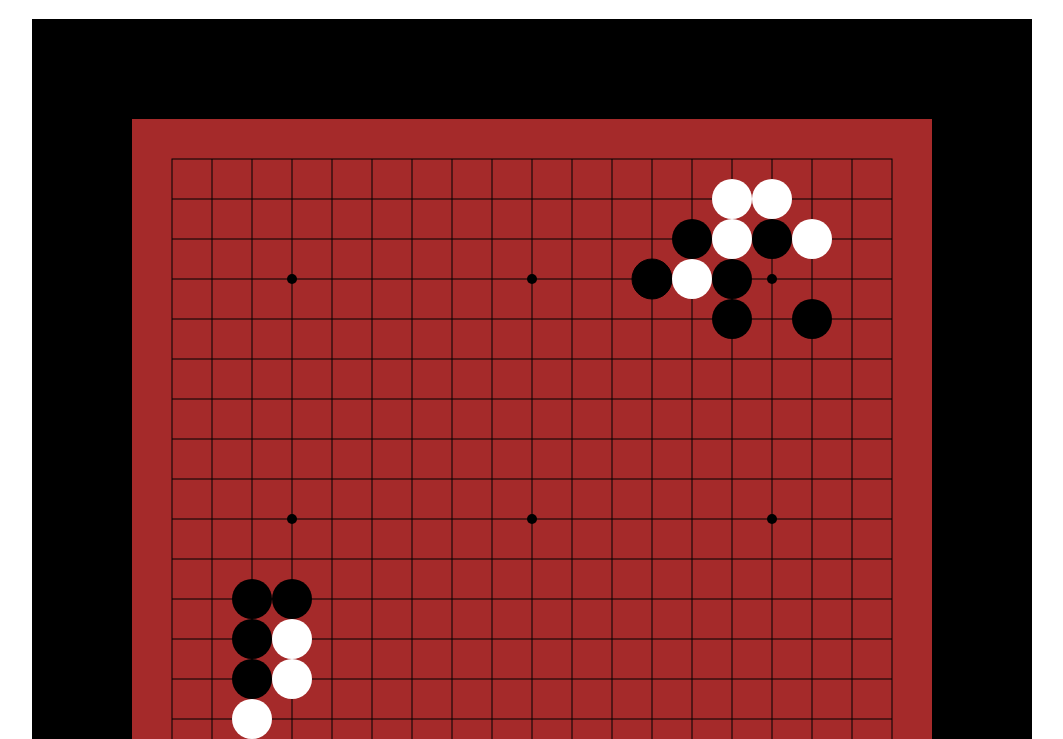
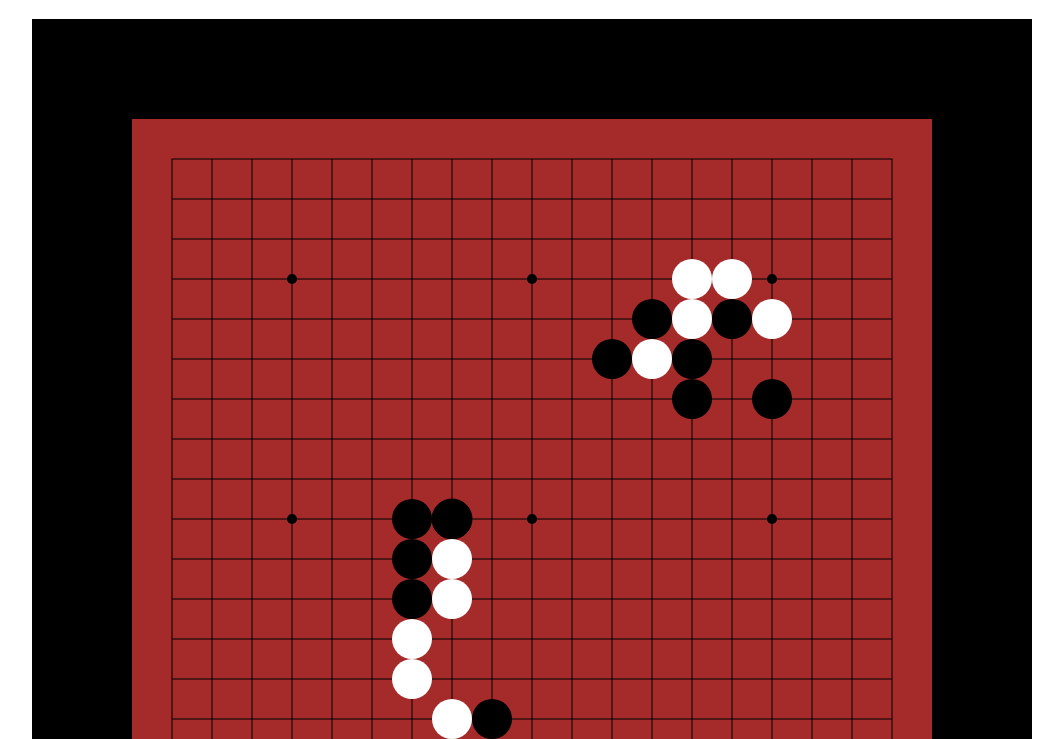
Before and after one commit to dolevoper/ladder-breaker, a website: page index.html in a window 1280 px wide. Shown: the part 61-800 px from the top of the page, without its empty margins (108-1171 px from the left). Drawn offline with Linux system fonts and the light colour scheme.

Commit message:
basic position generation

```diff
--- a/app.js
+++ b/app.js
@@ -1,5 +1,9 @@
 (function () {
     const board = document.getElementById("board");
+    const generateNewPositionButton = document.getElementById("generateNewPosition");
+
+    generateNewPositionButton.addEventListener("click", generateProblem);
+
     const ctx = board.getContext("2d");
 
     const intersections = 19;
@@ -18,32 +22,43 @@
         [16, 10],
         [10, 10]
     ];
-    const stones = [
-        ["white", 4, 17],
-        ["white", 3, 16],
-        ["white", 3, 15],
-        ["white", 4, 14],
-        ["white", 4, 13],
-        ["black", 5, 17],
-        ["black", 3, 14],
-        ["black", 3, 13],
-        ["black", 3, 12],
-        ["black", 4, 12],
+    let stones = [];
 
-        ["white", 17, 3],
-        ["white", 16, 2],
-        ["white", 15, 2],
-        ["white", 15, 3],
-        ["white", 14, 4],
-        ["black", 16, 3],
-        ["black", 14, 3],
-        ["black", 15, 4],
-        ["black", 15, 5],
-        ["black", 17, 5],
-        ["black", 13, 4]
+    const sourceComponents = [
+        [
+            ["white", 5, 2],
+            ["white", 4, 1],
+            ["white", 3, 1],
+            ["white", 3, 2],
+            ["white", 2, 3],
+            ["black", 4, 2],
+            ["black", 2, 2],
+            ["black", 3, 3],
+            ["black", 3, 4],
+            ["black", 5, 4],
+            ["black", 1, 3]
+        ]
+    ];
+
+    const destinationComponents = [
+        [
+            ["white", 2, 6],
+            ["white", 1, 5],
+            ["white", 1, 4],
+            ["white", 2, 3],
+            ["white", 2, 2],
+            ["black", 3, 6],
+            ["black", 1, 3],
+            ["black", 1, 2],
+            ["black", 1, 1],
+            ["black", 2, 1]
+        ]
     ];
 
     const cordToPos = n => (n - 1) * distanceBetweenIntersections + boardMargin;
+    const binary = fn => (a, b) => fn(a, b);
+
+    generateProblem();
 
     requestAnimationFrame(function draw() {
         ctx.resetTransform();
@@ -94,4 +109,33 @@
             ctx.fill();
         })
     }
+
+    function generateProblem() {
+        const sourceComponent = sourceComponents[Math.floor(Math.random() * sourceComponents.length)];
+        const destinationComponent = destinationComponents[Math.floor(Math.random() * destinationComponents.length)];
+
+        const sourceDimensions = calcComponentDimensions(sourceComponent);
+        const sourceOffset = [
+            Math.floor(Math.random() * ((intersections + 1) / 2 - sourceDimensions[0] + 1)),
+            Math.floor(Math.random() * ((intersections + 1) / 2 - sourceDimensions[1] + 1))
+        ];
+
+        const destinationDimensions = calcComponentDimensions(destinationComponent);
+        const destinationOffset = [
+            Math.floor(Math.random() * ((intersections + 1) / 2 - destinationDimensions[0] + 1)),
+            Math.floor(Math.random() * ((intersections + 1) / 2 - destinationDimensions[1] + 1))
+        ];
+
+        stones = [
+            ...sourceComponent.map(([color, x, y]) => [color, x + (intersections - 1) / 2 + sourceOffset[0], y + sourceOffset[1]]),
+            ...destinationComponent.map(([color, x, y]) => [color, x + destinationOffset[0], y + (intersections - 1) / 2 + destinationOffset[1]])
+        ];
+    }
+
+    function calcComponentDimensions(component) {
+        return [
+            component.map(([_, x]) => x).reduce(binary(Math.max), 0),
+            component.map(([_, __, y]) => y).reduce(binary(Math.max), 0)
+        ];
+    }
 })();
--- a/index.html
+++ b/index.html
@@ -10,6 +10,9 @@
 <body>
     <h1>Who does the ladder favor?</h1>
     <canvas id="board" width="1000" height="1000"></canvas>
+    <div id="controls">
+        <button id="generateNewPosition">Generate New Position</button>
+    </div>
     <script src="app.js"></script>
 </body>
 </html>
--- a/style.css
+++ b/style.css
@@ -14,3 +14,9 @@ h1 {
     display: block;
     margin: 0 auto;
 }
+
+#controls {
+    display: flex;
+    justify-content: center;
+    margin: 10px;
+}
```
